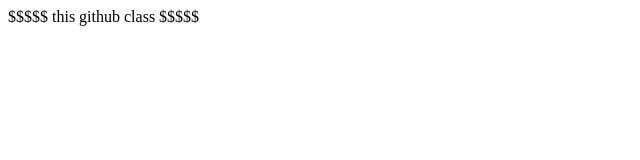
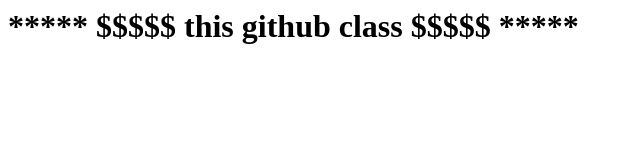
Before and after one commit to Divya808876/Dhriti, a plain HTML site: page index.html in a window 1280 px wide. Shown: the whole page, without its empty margins (0-640 px from the left). Drawn offline with Linux system fonts and the light colour scheme.

Commit message:
add index file

```diff
--- a/index.html
+++ b/index.html
@@ -1 +1 @@
-<h> $$$$$ this github class $$$$$ </h1>
+<h1> ***** $$$$$ this github class $$$$$ ***** </h1>
```
